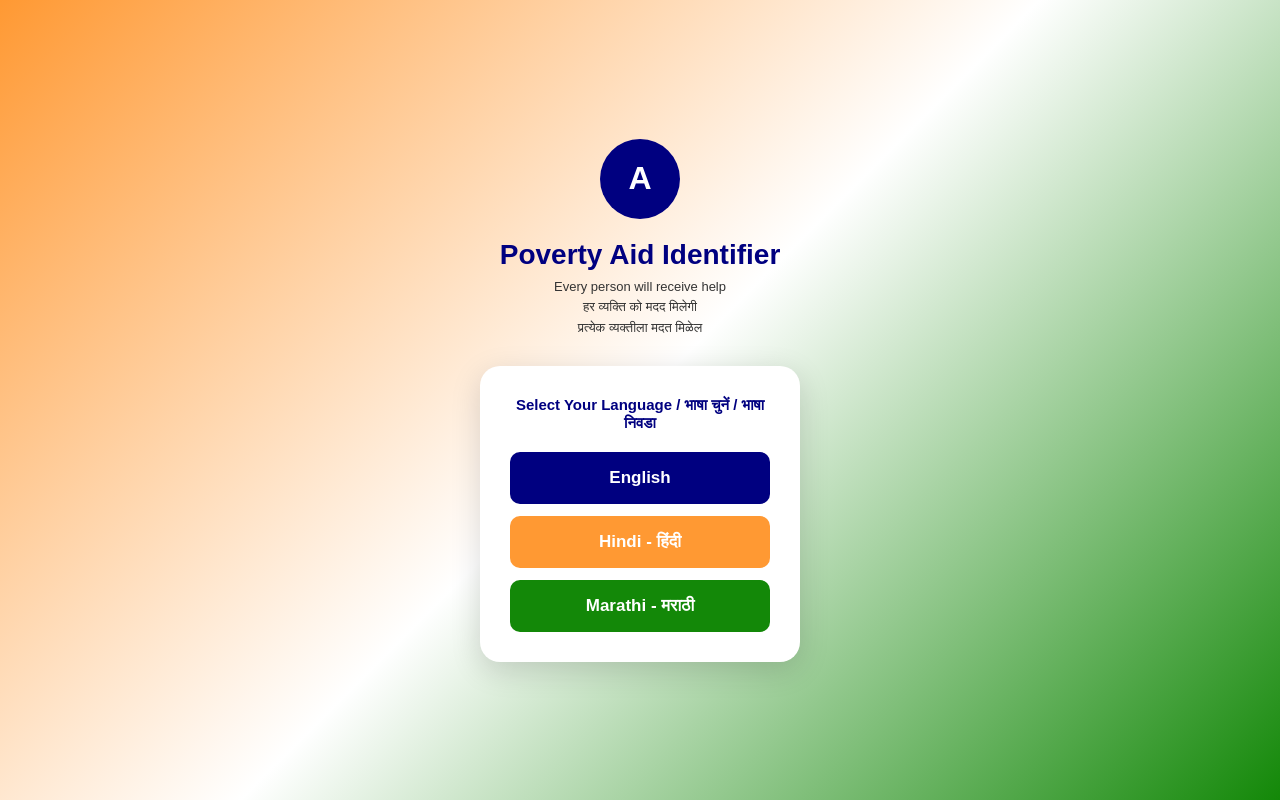
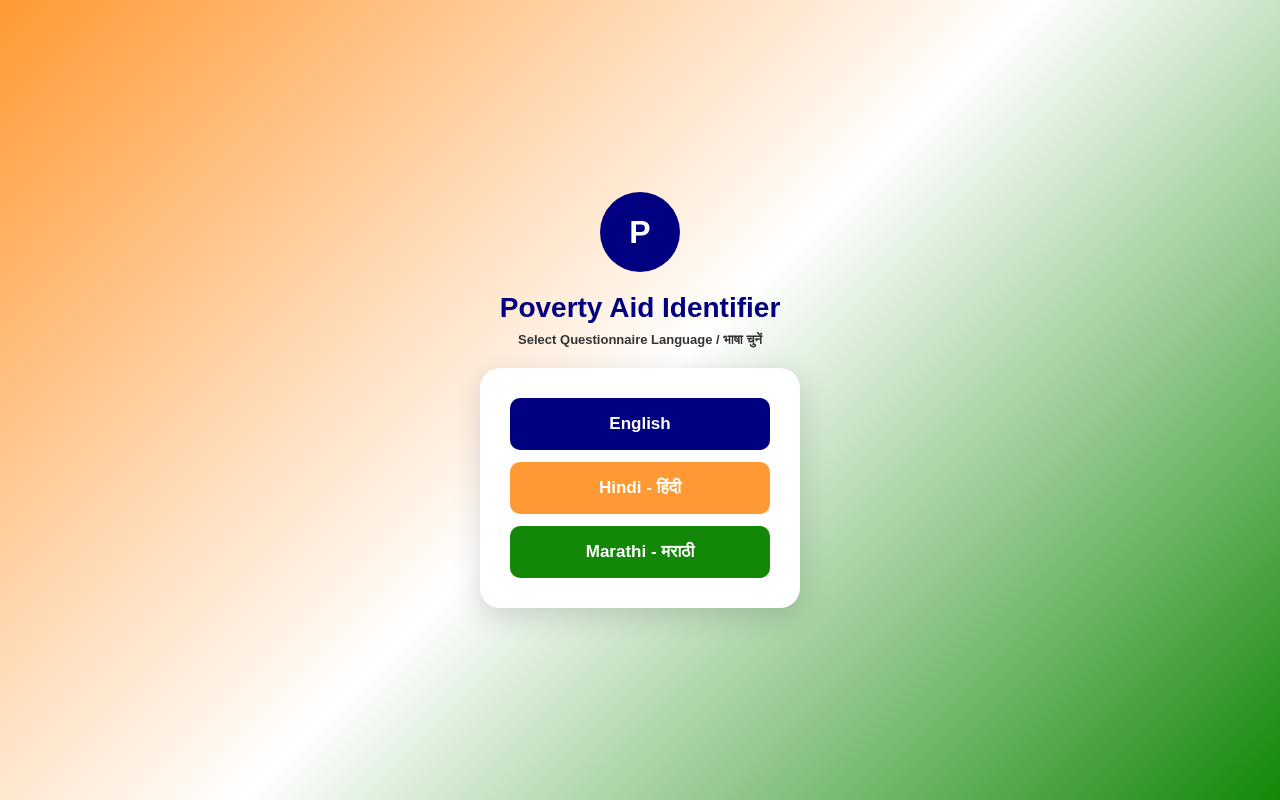
Before and after one commit to pruthvijadhav-tech/poverty-aid-identifier, a Flask app: page /eligibility in a window 1280 px wide. Run offline with Flask 3, Linux system fonts and the light colour scheme.

Commit message:
Initial commit: Update eligibility route logic and clean template

```diff
--- a/app.py
+++ b/app.py
@@ -453,8 +453,9 @@ def index():
     score = 0
     person_name = ''
 
-    # ── Handle lang from GET parameter
-    lang = request.args.get('lang', 'en') if request.method == 'GET' else 'en'
+    # Get the language parameter if provided, otherwise leave it flexible for the user choice screen
+    lang = request.args.get('lang') or request.form.get('lang') or session.get('lang', 'en')
+    session['lang'] = lang
 
     if request.method == 'POST':
 
--- a/templates/index.html
+++ b/templates/index.html
@@ -133,14 +133,12 @@
 </head>
 <body>
 
-<!-- Loading Overlay -->
 <div class="loading-overlay" id="loadingOverlay">
     <div class="spinner"></div>
     <div class="loading-text" id="loadingText">Checking Eligibility...</div>
     <div class="loading-sub" id="loadingSub">Please wait a moment</div>
 </div>
 
-<!-- PWA Install Banner -->
 <div class="install-banner" id="installBanner">
     <div class="install-banner-info">
         <img src="/static/icons/icon-192.png" class="install-banner-icon" alt="App Icon"/>
@@ -157,17 +155,15 @@
 
 {% if not result %}
 <div class="lang-screen" id="langScreen">
-    <div class="lang-logo"><span>A</span></div>
+    <div class="lang-logo"><span>P</span></div>
     <div class="lang-title">Poverty Aid Identifier</div>
-    <div class="lang-tagline">Every person will receive help</div>
-    <div class="lang-tagline">हर व्यक्ति को मदद मिलेगी</div>
-    <div class="lang-tagline">प्रत्येक व्यक्तीला मदत मिळेल</div>
-    <div class="lang-card">
-        <h3>Select Your Language / भाषा चुनें / भाषा निवडा</h3>
+    <div class="lang-tagline" style="font-weight: 600; margin-bottom: 20px;">Select Questionnaire Language / भाषा चुनें</div>
+
+    <div class="lang-card" style="margin-top: 0px;">
         <div class="lang-buttons">
-            <button class="lang-btn btn-english" onclick="selectLang('en')">English</button>
-            <button class="lang-btn btn-hindi" onclick="selectLang('hi')">Hindi - हिंदी</button>
-            <button class="lang-btn btn-marathi" onclick="selectLang('mr')">Marathi - मराठी</button>
+            <button class="lang-btn btn-english lang-en" onclick="selectLang('en')">English</button>
+            <button class="lang-btn btn-hindi lang-hi" onclick="selectLang('hi')">Hindi - हिंदी</button>
+            <button class="lang-btn btn-marathi lang-mr" onclick="selectLang('mr')">Marathi - मराठी</button>
         </div>
     </div>
 </div>
@@ -358,7 +354,7 @@
             <div class="corruption-section-body">
                 <p>Every rupee of government aid belongs to you. If any official has deducted money — report immediately.</p>
                 <p>सरकारी सहायता का हर रुपया आपका है। अगर किसी अधिकारी ने पैसे काटे हैं — तुरंत रिपोर्ट करें।</p>
-                <p>सरकारी मदतीचा प्रत्येक रुपया तुमचा आहे. जर कोणत्या अधिकाऱ्याने पैसे कापले — तात्काळ तक्रार करा.</p>
+                <p>सरकारी मदतीचा प्रत्येक रुपया तुमचा आहे। जर कोणत्या अधिकाऱ्याने पैसे कापले — तात्काळ तक्रार करा।</p>
                 <a href="/corruption?lang={{ lang }}" class="corruption-btn">
                     {% if lang == 'hi' %}भ्रष्टाचार रिपोर्ट करें{% elif lang == 'mr' %}भ्रष्टाचाराची तक्रार करा{% else %}Report Corruption / Deduction of Aid{% endif %}
                 </a>
@@ -449,7 +445,7 @@ const translations = {
     },
     mr: {
         title: "गरिबी मदत ओळखकर्ता",
-        subtitle: "प्रत्येक व्यक्तीला मदत मिळेल. मुले, वृद्ध आणि आपत्कालीन परिस्थितींना प्राधान्य.",
+        subtitle: "प्रत्येक व्यक्तीला मदत मिळेल. मुले, वृद्ध आणि आपत्कालीन परिस्थितिंना प्राधान्य.",
         section_personal: "वैयक्तिक तपशील", section_aid: "मदत तपशील",
         privacyNote: "तुमचे वैयक्तिक तपशील गोपनीय आहेत आणि केवळ अधिकृत सरकारी अधिकाऱ्यांसोबत सामायिक केले जातील.",
         lbl_name: "पूर्ण नाव", ph_name: "उदा. रमेश कुमार",
```
